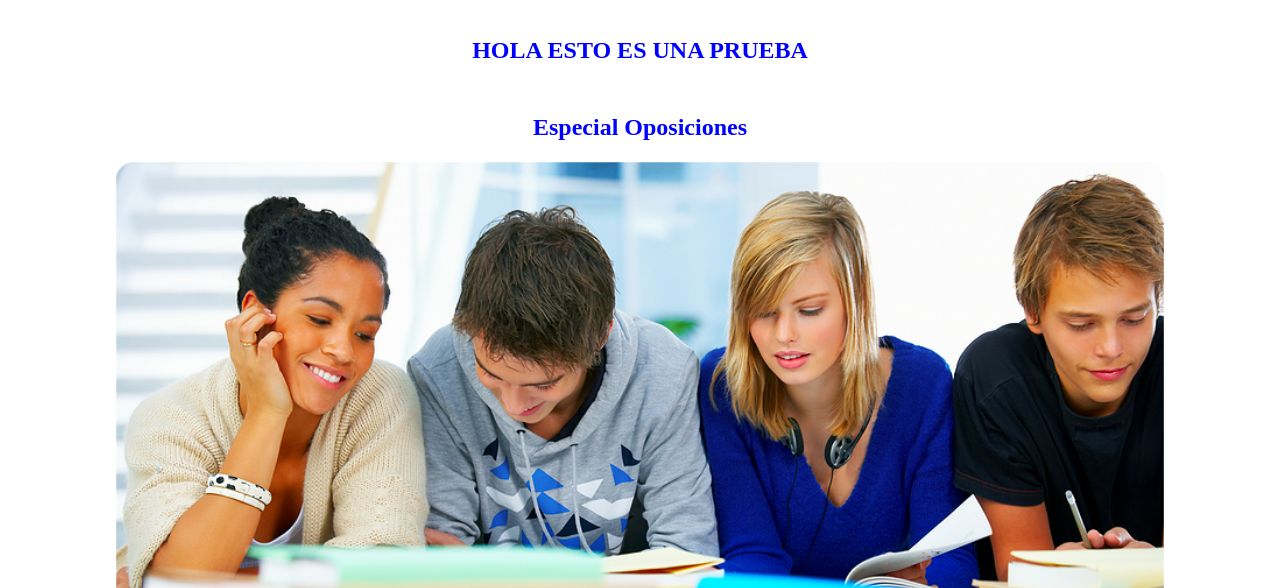
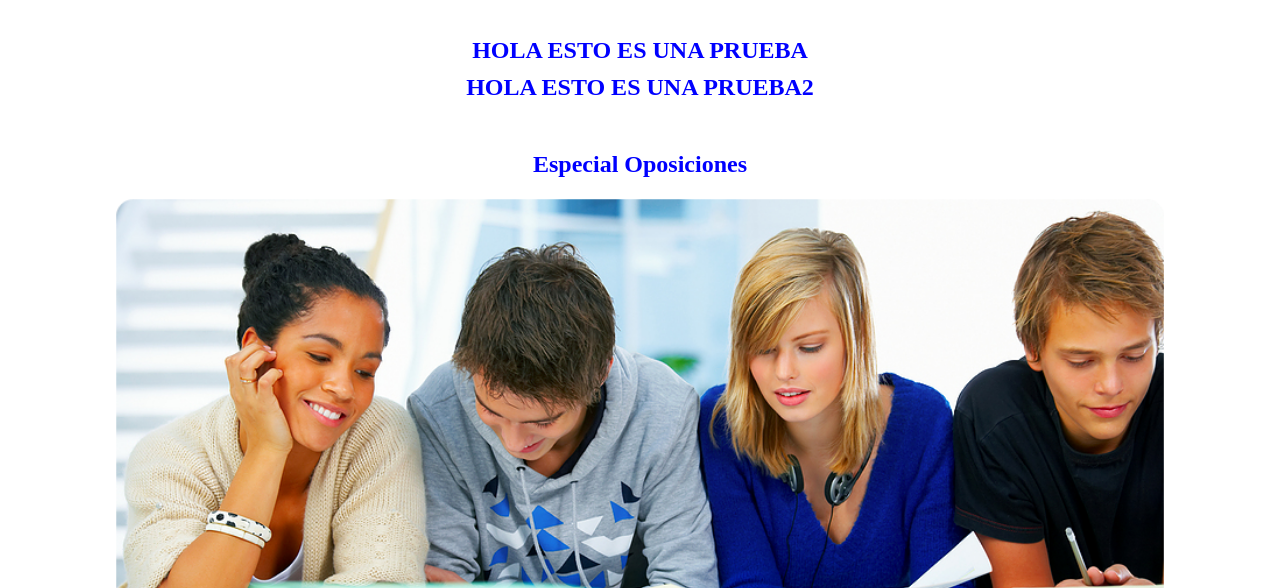
Before and after one commit to ericg03/codigoFacilito, a plain HTML site: page index.html in a window 1280 px wide. Shown: the part 212-800 px from the top of the page. Drawn offline with Linux system fonts and the light colour scheme.

Commit message:
cambio_prueba

```diff
--- a/index.html
+++ b/index.html
@@ -26,6 +26,7 @@
         </div>
     </header>
    <h2>HOLA ESTO ES UNA PRUEBA</h2>
+    <h2>HOLA ESTO ES UNA PRUEBA2</h2>
     <h2 id="cambio">Especial Oposiciones</h2>
     <figure id="imagen1">
         <img src="img/img1.png" alt="">
```
